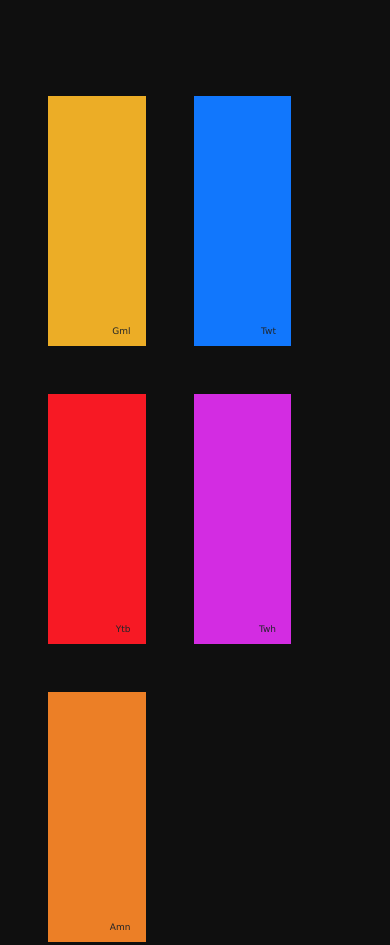
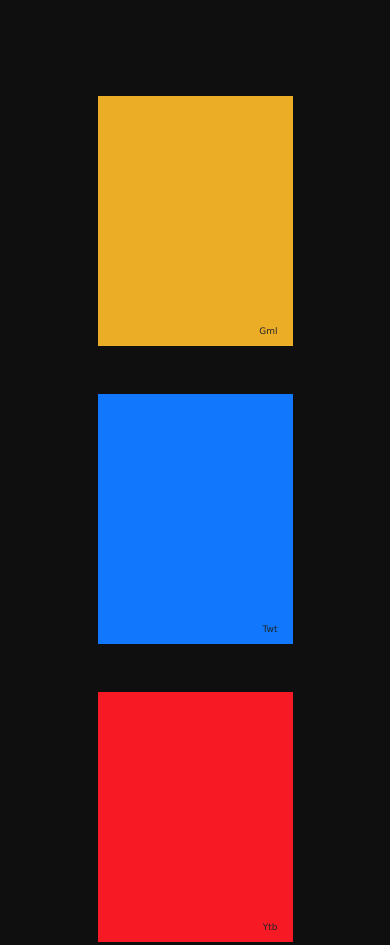
Before and after one commit to bligor/new_tab_custom, a plain HTML site: page main.html in a window 390 px wide. Shown: the top 945 px of the page. Drawn offline with nearby package versions, Linux system fonts and the light colour scheme.

Commit message:
Set responsive style

```diff
--- a/scrpit.js
+++ b/scrpit.js
@@ -16,7 +16,7 @@ $(document).ready(function () {
                     $('<div>').prop({
                         id: 'box' + index,
                         style: 'background-color: ' + box.color,
-                        className: 'box col-3 mt-5 ml-5'
+                        className: 'box col-6 col-md-3 mt-5 ml-2 mr-2'
                     })
                 );
 
@@ -34,5 +34,4 @@ $(document).ready(function () {
             });
         });
 
-    jQuery.event.trigger({ type: 'keypress', which: 76, ctrlKey: true });
 });
--- a/style.css
+++ b/style.css
@@ -24,7 +24,10 @@ body {
 }
 
 .m {
-  margin-left: 100px !important;
-  margin-right: 100px !important;
+  margin: 100px !important;
   max-width: 100% !important;
 }
+
+.row{
+  justify-content: center;
+}
```
